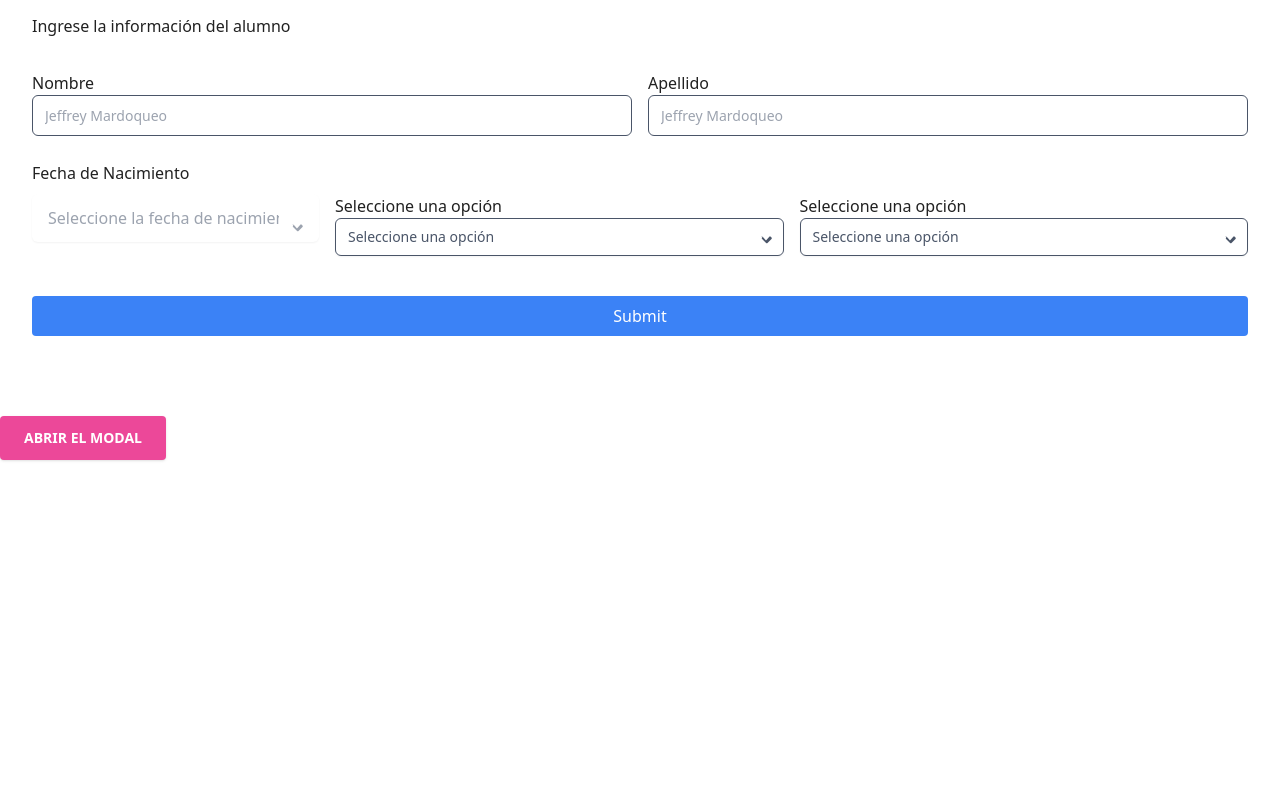
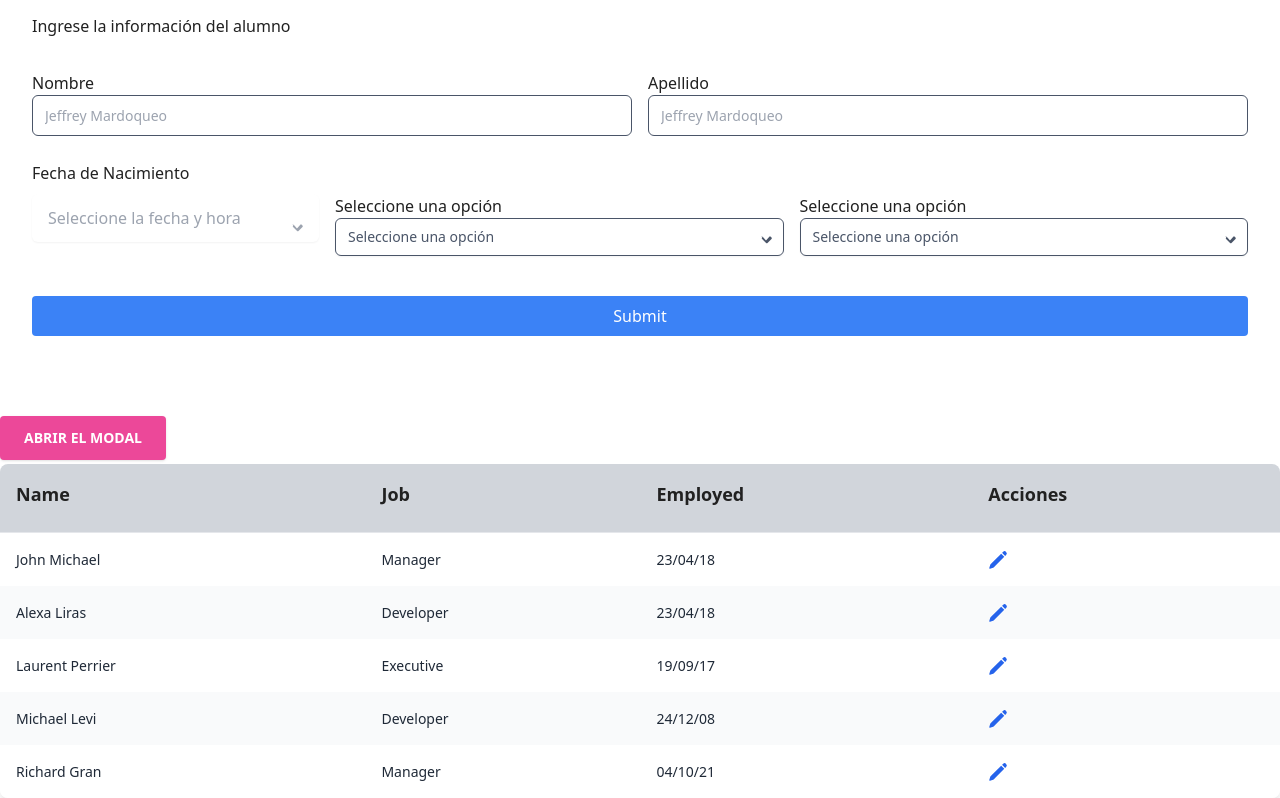
Before and after one commit to JeffreyMardoqueo-17/caez-fronted-ts-react, a React (Vite) app: page / in a window 1280 px wide. Shown: the part 911-1709 px from the top of the page. Before the commit the page ends 1375 px from the top, so only its background shows below. Built offline with nearby package versions, Linux system fonts and the light colour scheme.

Commit message:
Tabla diseño lista regular 👩‍💻

```diff
--- a/src/App.tsx
+++ b/src/App.tsx
@@ -2,11 +2,10 @@ import React, { useState } from 'react';
 import 'tailwindcss/tailwind.css';
 import Menu from './components/Menu/Menu';
 import { useTheme } from './components/hooks/theme';
-import Login from './components/layouts/login/Login';
 import MainTemplate from './components/views/public/MainTemplate';
 import Account1 from './components/acout/acout';
-import Modal from './components/models/Modal';
 import { Ejemplo } from './components/views/public/modales/Ejemplo';
+import { Table } from './components/Table/Table';
 
 const App: React.FC = () => {
     const { theme, toggleTheme } = useTheme();
@@ -24,6 +23,7 @@ const App: React.FC = () => {
                     {/* <Login onLogin={handleLogin} /> */}
                     <Account1 />
                     <Ejemplo />
+                    <Table />
                 </div>
             )}
             {isLoggedIn && <MainTemplate />}
--- a/src/components/Forms/DatePicker.tsx
+++ b/src/components/Forms/DatePicker.tsx
@@ -1,4 +1,4 @@
-import React, { FC } from 'react';
+import React, { FC, useState } from 'react';
 import { Popover, PopoverHandler, PopoverContent } from '@material-tailwind/react';
 import { format } from 'date-fns';
 import { DayPicker } from 'react-day-picker';
@@ -10,8 +10,21 @@ interface DatePickerProps {
 }
 
 export const DatePicker: FC<DatePickerProps> = ({ date, setDate }) => {
-    const dateValue = date ? format(date, "PPP") : "";
-    const currentDate = new Date();
+    const [selectedDate, setSelectedDate] = useState<Date | undefined>(date);
+
+    const handleSelectDate = (date: Date | undefined) => {
+        setSelectedDate(date);
+        setDate(date);
+    };
+
+    const handleSelectNow = () => {
+        const now = new Date();
+        setSelectedDate(now);
+        setDate(now);
+    };
+
+    const dateValue = selectedDate ? format(selectedDate, "PPP") : "";
+    const timeValue = selectedDate ? format(selectedDate, "p") : "";
 
     return (
         <Popover placement="bottom">
@@ -19,24 +32,27 @@ export const DatePicker: FC<DatePickerProps> = ({ date, setDate }) => {
                 <div className="relative">
                     <input
                         readOnly
-                        value={dateValue}
-                        placeholder="Seleccione la fecha de nacimiento"
-                        className={`w-auto h-12 placeholder:opacity-100 focus:border-t-primary text-lightTheme-gray dark:text-bg-darkTheme-text pl-4 pr-10 py-2 rounded-md shadow-sm cursor-pointer bg-lightTheme-background dark:bg-darkTheme-background ${dateValue ? 'border-blue-600' : 'border-lightTheme-gray'}`}
+                        value={dateValue ? `${dateValue}, ${timeValue}` : ""}
+                        placeholder="Seleccione la fecha y hora"
+                        className={`w-auto h-12 placeholder:opacity-100 focus:border-t-primary text-lightTheme-gray dark:text-bg-darkTheme-gray pl-4 pr-10 py-2 rounded-md shadow-sm cursor-pointer bg-lightTheme-background dark:bg-darkTheme-background ${dateValue ? 'border-blue-600' : 'border-lightTheme-gray'}`}
                     />
                     <span className="absolute inset-y-0 right-0 flex items-center pr-3 pointer-events-none">
                         <svg className="w-5 h-5 text-gray-400 dark:text-darkTheme-gray" xmlns="http://www.w3.org/2000/svg" viewBox="0 0 20 20" fill="currentColor">
-                            <path fillRule="evenodd" d="M5.293 9.707a1 1 0 011.414 0L10 13.586l3.293-3.879a1 1 0 011.414 0l.793.793a1 1 0 010 1.414l-4 4a 1 1 0 01-1.414 0l-4-4a 1 1 0 010-1.414l.793-.793z" clipRule="evenodd" />
+                            <path fillRule="evenodd" d="M5.293 9.707a1 1 0 011.414 0L10 13.586l3.293-3.879a1 1 0 011.414 0l.793.793a1 1 0 010 1.414l-4 4a1 1 0 01-1.414 0l-4-4a1 1 0 010-1.414l.793-.793z" clipRule="evenodd" />
                         </svg>
                     </span>
                 </div>
             </PopoverHandler>
             <PopoverContent
+                placeholder=""
+                onPointerEnterCapture={() => {}}
+                onPointerLeaveCapture={() => {}}
                 className="p-2 bg-lightTheme-background dark:bg-darkTheme-background border border-gray-300 dark:border-darkTheme-gray rounded-md shadow-lg"
             >
                 <DayPicker
                     mode="single"
-                    selected={date}
-                    onSelect={setDate}
+                    selected={selectedDate}
+                    onSelect={handleSelectDate}
                     showOutsideDays
                     classNames={{
                         caption: "flex justify-center py-2 mb-4 relative items-center",
@@ -63,10 +79,12 @@ export const DatePicker: FC<DatePickerProps> = ({ date, setDate }) => {
                         IconRight: (props) => <ChevronRightIcon {...props} className="h-4 w-4 stroke-2" />,
                     }}
                 />
-                <div className="mt-2 text-gray-900 dark:text-darkTheme-gray">
-                    <p>Fecha actual: {format(currentDate, 'PPP')}</p>
-                    <p>Hora actual: {format(currentDate, 'p')}</p>
-                </div>
+                <button
+                    onClick={handleSelectNow}
+                    className="mt-2 w-full px-4 py-2 bg-blue-600 text-white rounded-md hover:bg-blue-700 focus:outline-none focus:bg-blue-700"
+                >
+                    Seleccionar Fecha y Hora Actual
+                </button>
             </PopoverContent>
         </Popover>
     );
--- /dev/null
+++ b/src/components/Table/Table.tsx
@@ -0,0 +1,92 @@
+import { Card, Typography } from "@material-tailwind/react";
+import { CustomTypography } from "../Forms/CustomTypography";
+import { PencilIcon } from "@heroicons/react/24/solid";
+
+const TABLE_HEAD = ["Name", "Job", "Employed", "Acciones"];
+
+const TABLE_ROWS = [
+    {
+        name: "John Michael",
+        job: "Manager",
+        date: "23/04/18",
+    },
+    {
+        name: "Alexa Liras",
+        job: "Developer",
+        date: "23/04/18",
+    },
+    {
+        name: "Laurent Perrier",
+        job: "Executive",
+        date: "19/09/17",
+    },
+    {
+        name: "Michael Levi",
+        job: "Developer",
+        date: "24/12/08",
+    },
+    {
+        name: "Richard Gran",
+        job: "Manager",
+        date: "04/10/21",
+    },
+];
+
+export function Table() {
+    return (
+        <Card className="h-full w-full overflow-scroll shadow-lg rounded-lg">
+            <table className="w-full min-w-max table-auto text-left">
+                <thead>
+                    <tr>
+                        {TABLE_HEAD.map((head) => (
+                            <th
+                                key={head}
+                                className="border-b border-gray-200 dark:border-darkTheme-gray bg-gray-300 dark:bg-darkTheme-formulario p-4"
+                            >
+                                <CustomTypography
+                                    variant=""
+                                    fontBold="font-bold"
+                                    fontSize="text-lg"
+                                    className="text-gray-900 dark:text-darkTheme-text"
+                                >
+                                    {head}
+                                </CustomTypography>
+                            </th>
+                        ))}
+                    </tr>
+                </thead>
+                <tbody>
+                    {TABLE_ROWS.map(({ name, job, date }, index) => (
+                        <tr
+                            key={name}
+                            className={`even:bg-gray-50 dark:even:bg-darkTheme-background ${
+                                index % 2 === 0 ? "bg-white dark:bg-darkTheme-formulario" : "bg-gray-50 dark:bg-darkTheme-background"
+                            } hover:bg-gray-200 dark:hover:bg-darkTheme-background`}
+                        >
+                            <td className="p-4">
+                                <Typography variant="small" color="blue-gray" className="font-normal text-gray-800 dark:text-darkTheme-text">
+                                    {name}
+                                </Typography>
+                            </td>
+                            <td className="p-4">
+                                <Typography variant="small" color="blue-gray" className="font-normal text-gray-800 dark:text-darkTheme-text">
+                                    {job}
+                                </Typography>
+                            </td>
+                            <td className="p-4">
+                                <Typography variant="small" color="blue-gray" className="font-normal text-gray-800 dark:text-darkTheme-text">
+                                    {date}
+                                </Typography>
+                            </td>
+                            <td className="p-4">
+                                <a href="#" className="text-blue-600 dark:text-blue-400 hover:text-blue-800 dark:hover:text-blue-600">
+                                    <PencilIcon className="h-5 w-5" />
+                                </a>
+                            </td>
+                        </tr>
+                    ))}
+                </tbody>
+            </table>
+        </Card>
+    );
+}
--- a/src/index.css
+++ b/src/index.css
@@ -3,6 +3,46 @@
 @tailwind components;
 @tailwind utilities;
 
-h3{
-    background-color: #08060651;
+
+/* //estilo de la barra de desplasamiento */
+::selection {
+    background-color: red;
+    /* Cambia el color de fondo de la selección */
+    color: #fff;
+    /* Cambia el color del texto seleccionado */
 }
+
+/* Barra de desplazamiento horizontal */
+::-webkit-scrollbar {
+    height: 6px;
+    /* Cambiado a height para afectar la barra de desplazamiento horizontal */
+    width: 3px;
+    /* Ancho de la barra de desplazamiento vertical */
+}
+
+/* Estilo para el riel de la barra de desplazamiento */
+.dark ::-webkit-scrollbar-track {
+    background: #080B33;
+    /* Color de fondo del riel */
+}
+
+::-webkit-scrollbar-track {
+    background-color: #ff8181;
+}
+
+
+/* Estilo para el pulgar de la barra de desplazamiento (la parte que se arrastra) */
+.dark ::-webkit-scrollbar-thumb {
+    background: #101563;
+    /* Color del pulgar de la barra de desplazamiento */
+}
+
+::-webkit-scrollbar-thumb {
+    background-color: #f02020;
+}
+
+/* Estilo para el pulgar de la barra de desplazamiento al pasar el mouse sobre él */
+::-webkit-scrollbar-thumb:hover {
+    background: #f02020;
+    cursor: pointer;
+}
```
